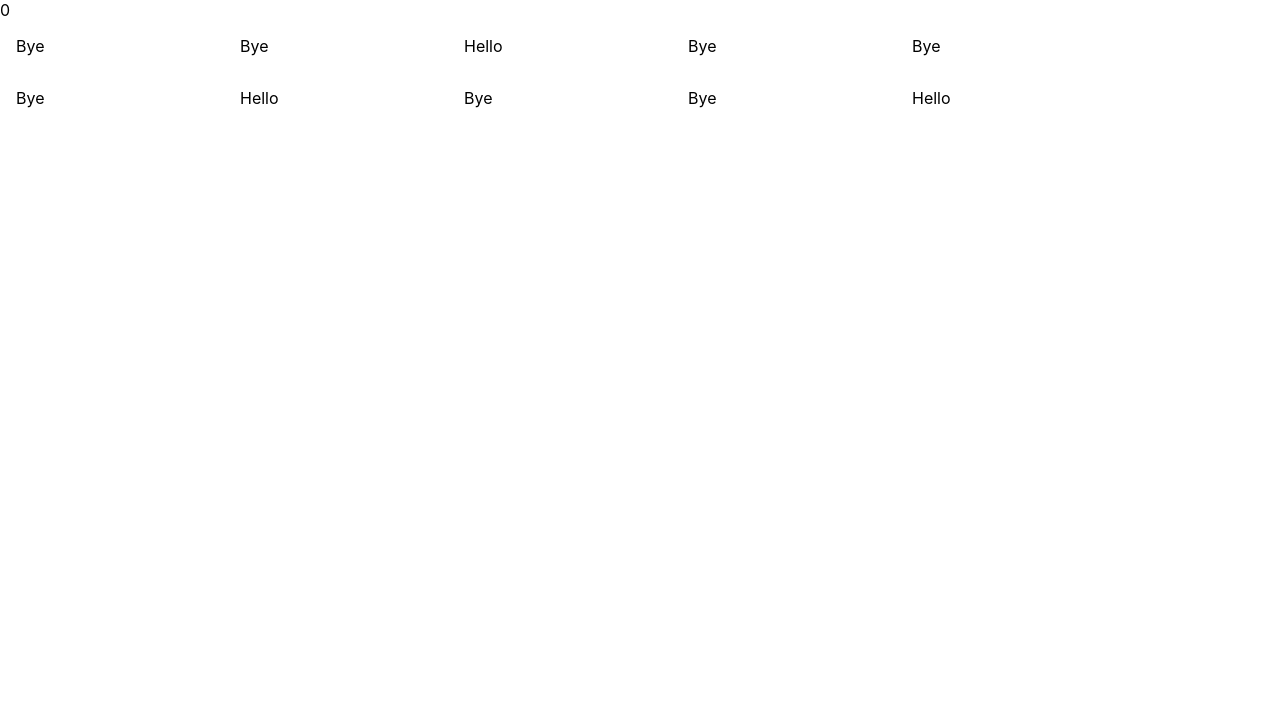
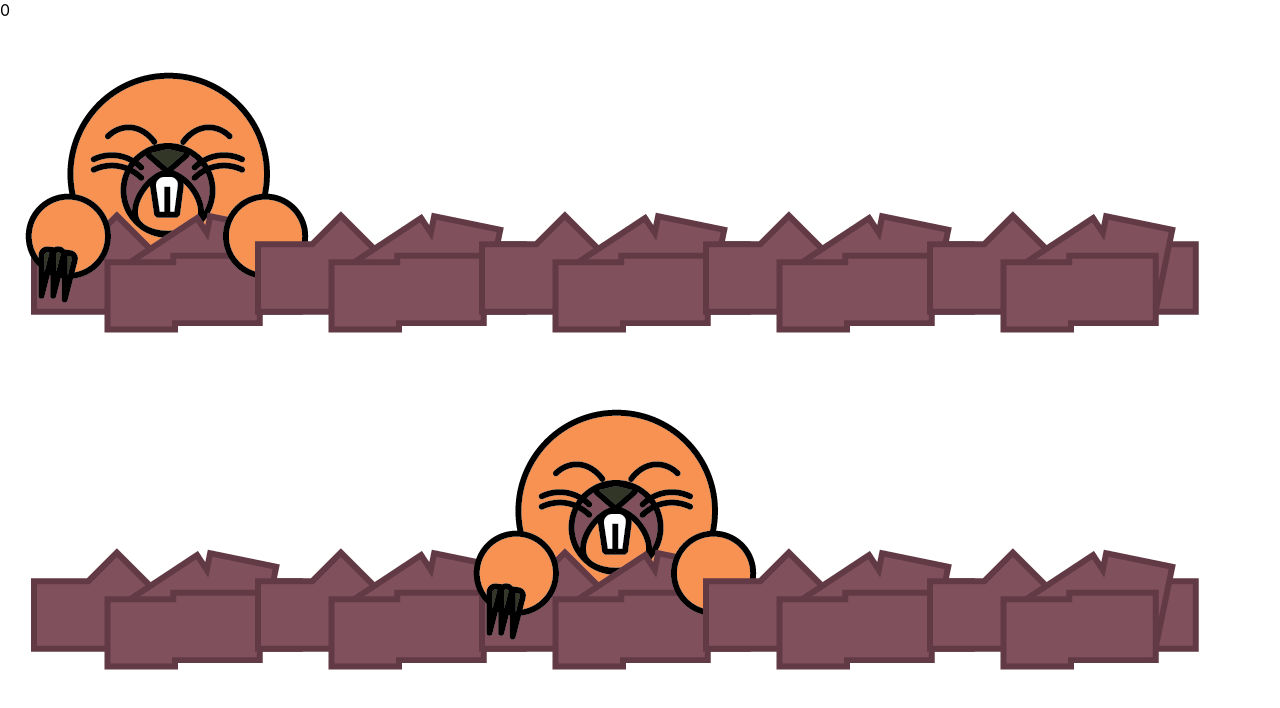
Before and after one commit to jwong65/React-A-Mole, a React (Create React App) app in the folder react_a_mole/: page / in a window 1280 px wide. Shown: the top 708 px of the page. Built offline with nearby package versions, Linux system fonts and the light colour scheme.

Commit message:
Added the images into the return statement now after testing

```diff
--- a/react_a_mole/src/components/EmptySlot.js
+++ b/react_a_mole/src/components/EmptySlot.js
@@ -14,7 +14,7 @@
   })
   return (
     <div>
-      Hello
+      <img src={moleHillImg} />
     </div>
   )
 }
--- a/react_a_mole/src/components/Mole.js
+++ b/react_a_mole/src/components/Mole.js
@@ -15,7 +15,7 @@
   return (
 
     <div>
-      Bye
+      <img src={MoleImg}/>
     </div>
   )
 }
```
